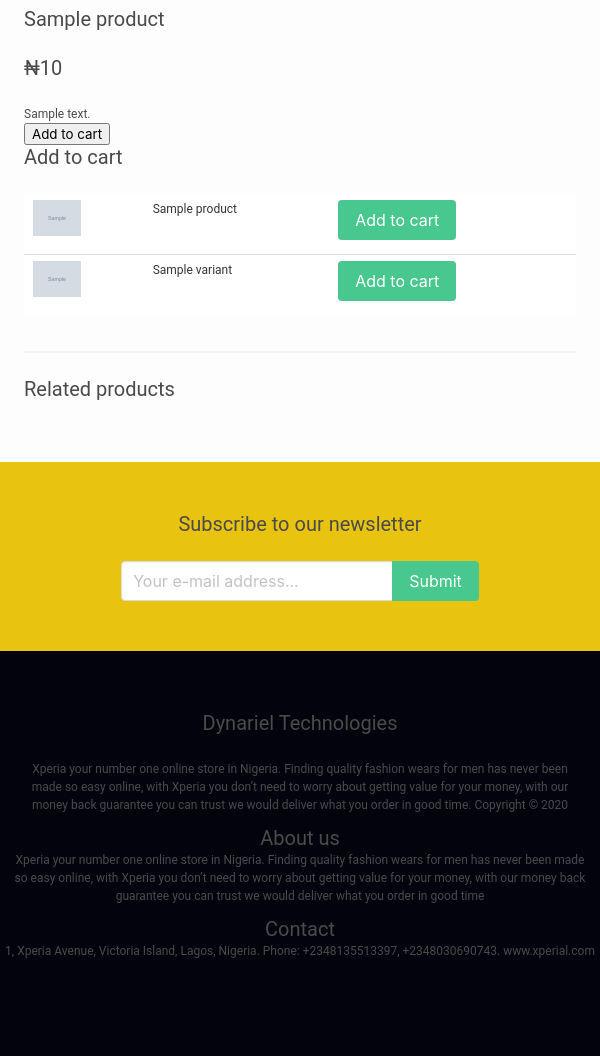
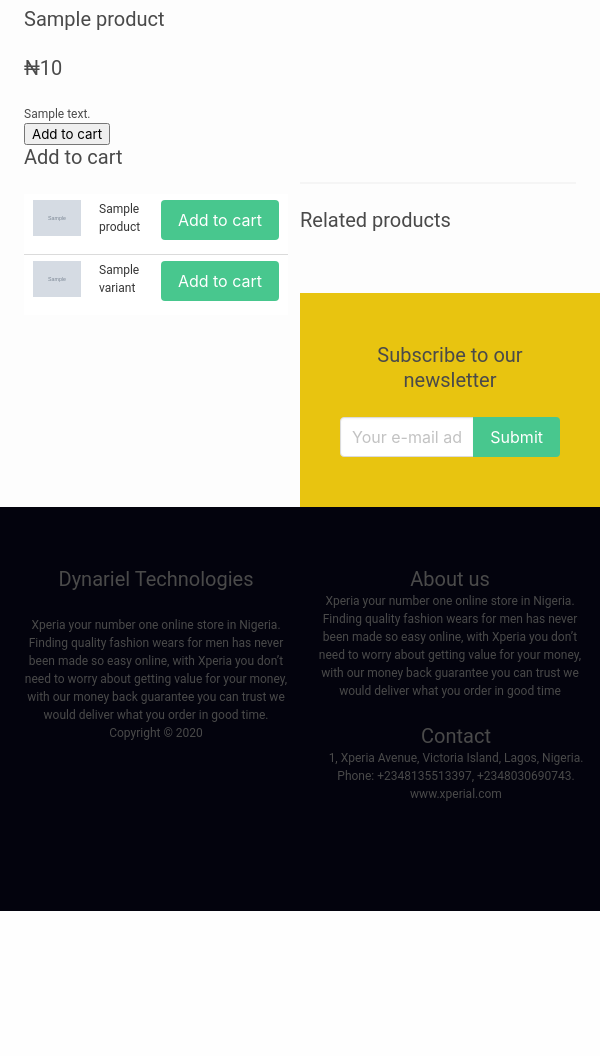
Before and after one commit to mybloomwork/xworkproject11, a Django app: template apps/store/templates/product_detail.html in a window 600 px wide. Shown: the part 542-1598 px from the top of the page. After the commit the page ends 1453 px from the top, so only its background shows below. Run offline with Django 3.2, Linux system fonts and the light colour scheme; the template is opened without the code that fills it: most values are stand-ins (such as "Sample title", 1, 10 or a date in 2020); grey boxes marked "Sample" are stand-in pictures; some libraries are stand-ins or nearby versions.

Commit message:
Update product_detail.html

```diff
--- a/apps/store/templates/product_detail.html
+++ b/apps/store/templates/product_detail.html
@@ -41,6 +41,41 @@
    .newsletter-wrapper .notification {
         margin-top: 20px;
     }
+
+    /* If screen size is more than 600px wide, set the font-size of <div> to 80px */
+@media screen and (min-width: 600px) {
+  div.example {
+    font-size: 80px;
+  }
+}
+
+/* If screen size is 600px wide, or less, set the font-size of <div> to 30px */
+@media screen and (max-width: 600px) {
+  div.example {
+    font-size: 15px;
+  }
+}
+
+
+/* Create four equal columns that floats next to each other */
+.column {
+  float: left;
+  width: 25%;
+}
+
+/* On screens that are 992px wide or less, go from four columns to two columns */
+@media screen and (max-width: 992px) {
+  .column {
+    width: 50%;
+  }
+}
+
+/* On screens that are 600px wide or less, make the columns stack on top of each other instead of next to each other */
+@media screen and (max-width: 600px) {
+  .column {
+    width: 50%;
+  }
+
 
 </style>
         <a href="{% url 'frontpage' %}" class="button is-danger">Continue Shopping</a>
```
